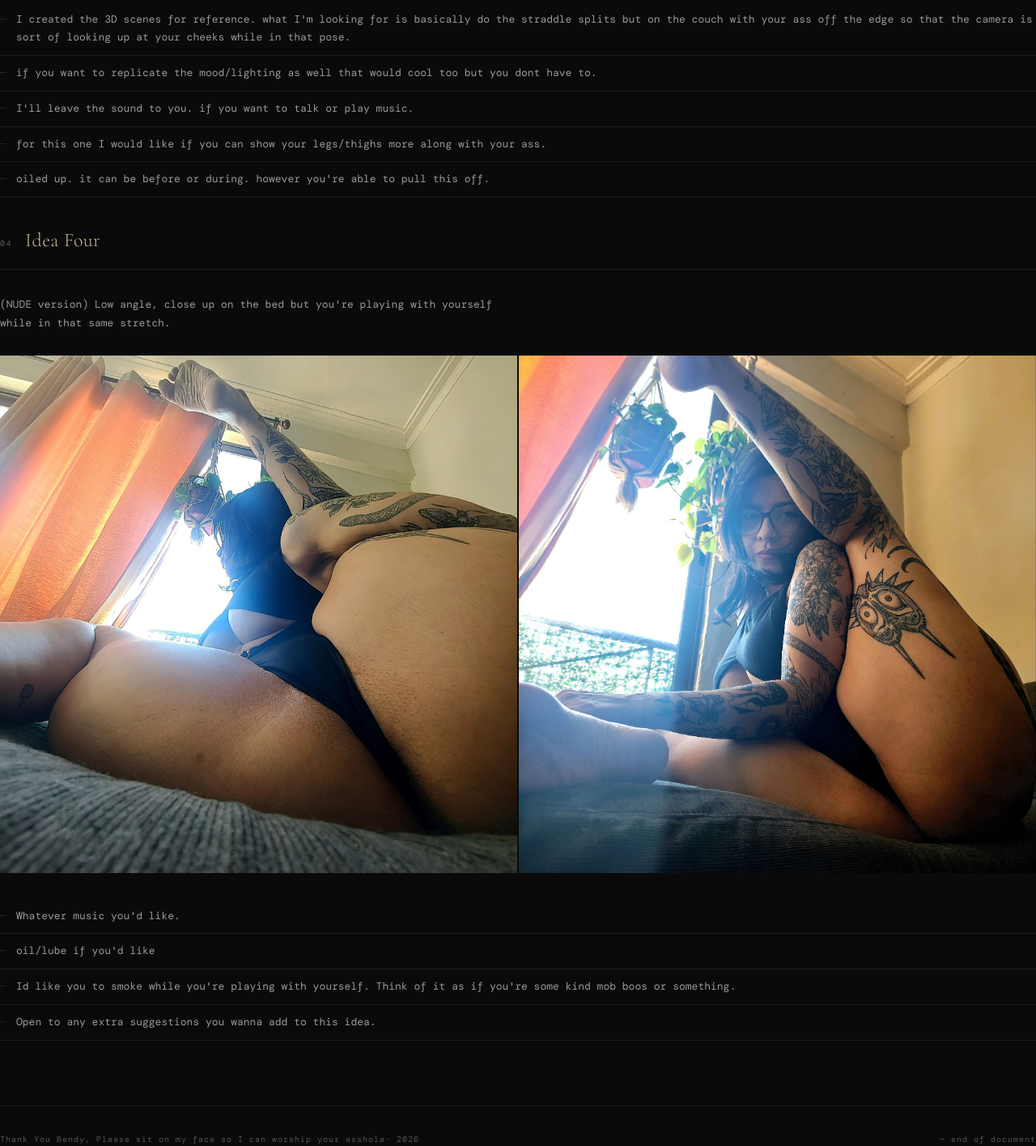
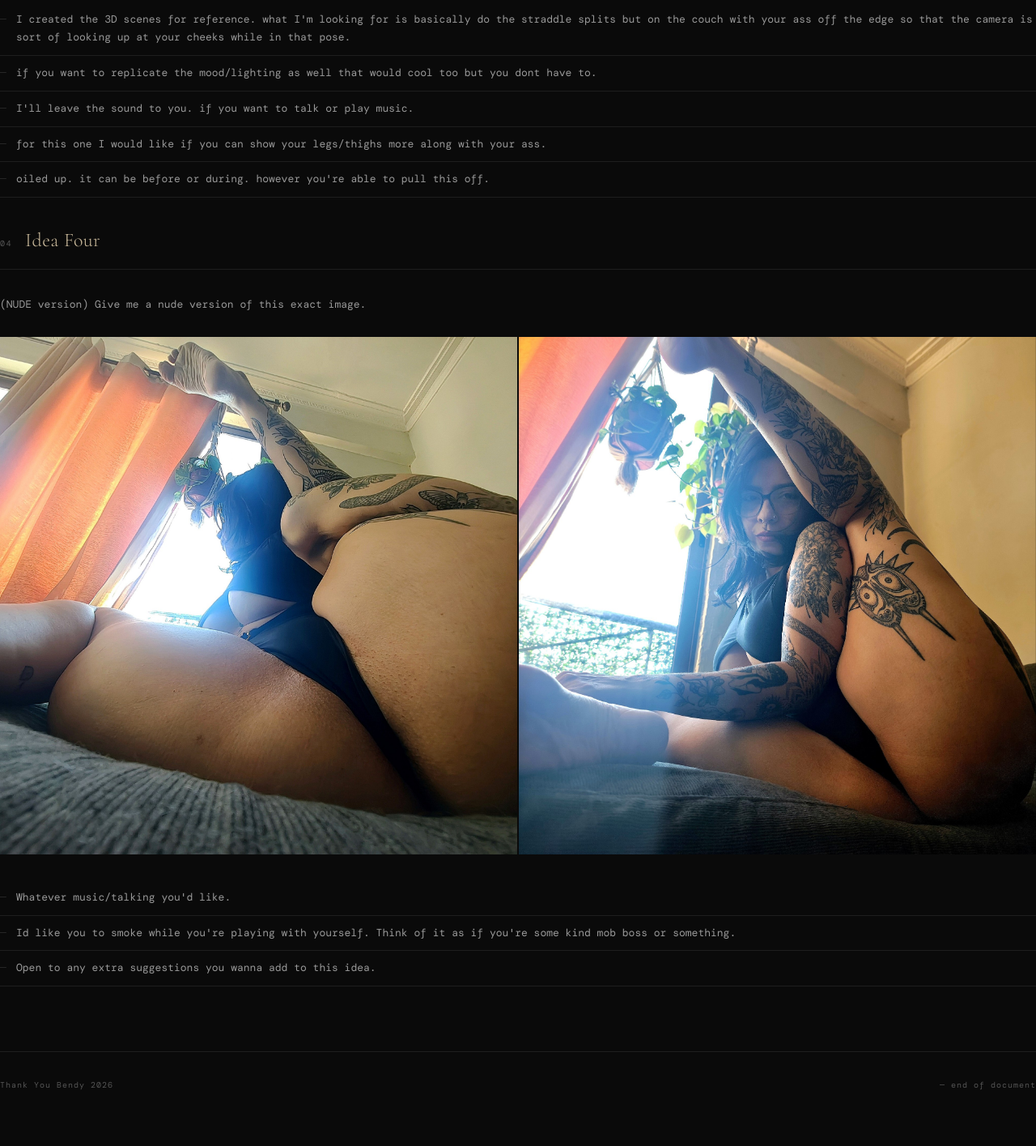
Before and after one commit to vestigeflesh/fl24exy_muse134.github.io, a plain HTML site: page index.html in a window 1280 px wide. Shown: the part 3912-5327 px from the top of the page at 81% size. After the commit the page ends 5261 px from the top, so only its background shows below. Drawn offline with nearby package versions, Linux system fonts and the light colour scheme; a web font is replaced by a local one.

Commit message:
Update index.html

```diff
--- a/index.html
+++ b/index.html
@@ -428,7 +428,7 @@
       </div>
 
       <p class="body-text">
-        (NUDE version) Low angle, close up on the bed but you're playing with yourself while in that same stretch.
+        (NUDE version) Give me a nude version of this exact image.
       </p>
 
       <!-- mixed layout: big left + tall right -->
@@ -447,9 +447,8 @@
       </div>
 
       <ul class="notes">
-        <li>Whatever music you'd like. </li>
-        <li> oil/lube if you'd like </li>
-        <li>Id like you to smoke while you're playing with yourself. Think of it as if you're some kind mob boos or something. </li>
+        <li>Whatever music/talking you'd like. </li>
+        <li>Id like you to smoke while you're playing with yourself. Think of it as if you're some kind mob boss or something. </li>
         <li>Open to any extra suggestions you wanna add to this idea. </li>
       </ul>
     </section>
@@ -458,7 +457,7 @@
 
     <!-- ── FOOTER ── -->
     <footer>
-      <span>Thank You Bendy, Please sit on my face so I can worship your asshole· 2026</span>
+      <span>Thank You Bendy 2026</span>
       <span>— end of document</span>
     </footer>
 
```
